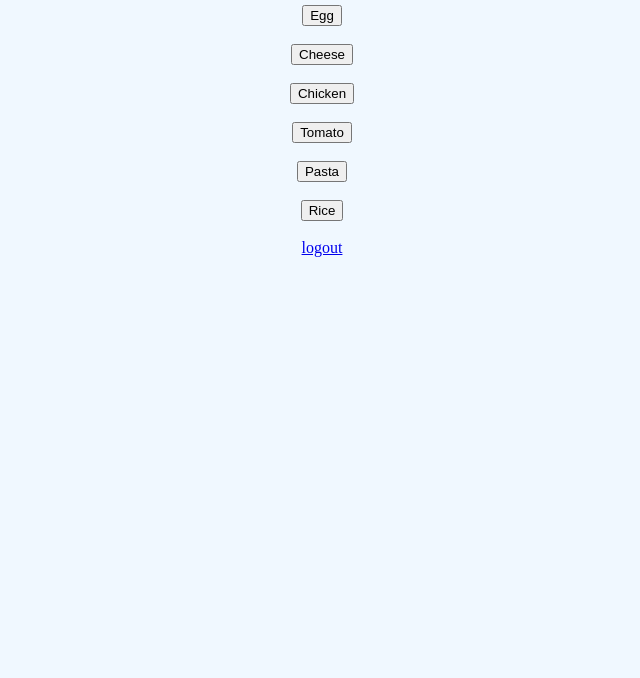
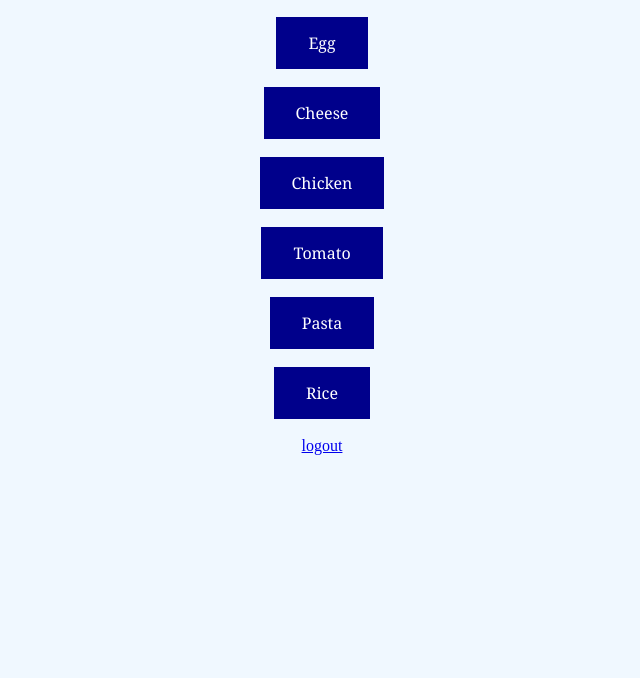
Before and after one commit to comp426-2022-fall/a99-group23, a website: page frontend/checklist.html in a window 1280 px wide. Shown: the part 122-800 px from the top of the page, without its empty margins (318-958 px from the left). Drawn offline with Linux system fonts and the light colour scheme.

Commit message:
Adding design details

```diff
--- /dev/null
+++ b/frontend/checklist.css
@@ -0,0 +1,19 @@
+button {
+    background-color: darkblue;
+    border: none;
+    color: white;
+    padding: 15px 32px;
+    text-align: center;
+    text-decoration: none;
+    display: inline-block;
+    font-size: 16px;
+    font-family: 'Georgia', serif;
+  }
+
+h1 {
+    font-family: 'Georgia', serif;
+}
+
+h2 {
+    font-family: 'Georgia', serif;
+}
--- a/frontend/checklist.html
+++ b/frontend/checklist.html
@@ -1,42 +1,43 @@
 <!DOCTYPE html>
 <html lang = "en">
+    <link rel="stylesheet" type="text/css" href="checklist.css">
     <body style="text-align: center; background-color: aliceblue;" >
     <h1>Welcome to Recipe Maker!</h1>
     <h2>Find an easy recipe with any ingredient!</h2>
     <body>
         <div class="container">
             <a href="https://www.foodandwine.com/recipes/french-rolled-omelet">
-                <button class="btn btn-primary btn-lg">Egg</button>
+                <button class="btn">Egg</button>
             </a>
         </div>
         <br>
         <div class="container">
             <a href="https://www.thespruceeats.com/classic-baked-macaroni-and-cheese-3058166">
-                <button class="btn btn-primary btn-lg">Cheese</button>
+                <button class="btn">Cheese</button>
             </a>
         </div>
         <br>
         <div class="container">
             <a href="https://www.allrecipes.com/recipe/21659/chicken-quesadillas/">
-                <button class="btn btn-primary btn-lg">Chicken</button>
+                <button class="btn">Chicken</button>
             </a>
         </div>
         <br>
         <div class="container">
             <a href="https://www.thespruceeats.com/tomato-basil-soup-2246275">
-                <button class="btn btn-primary btn-lg">Tomato</button>
+                <button class="btn">Tomato</button>
             </a>
         </div>
         <br>
         <div class="container">
             <a href="https://www.thespruceeats.com/skillet-spaghetti-481948">
-                <button class="btn btn-primary btn-lg">Pasta</button>
+                <button class="btn">Pasta</button>
             </a>
         </div>
         <br>
         <div class="container">
             <a href="https://cooking.nytimes.com/recipes/12177-fried-rice">
-                <button class="btn btn-primary btn-lg">Rice</button>
+                <button class="btn">Rice</button>
             </a>
         </div>
         <br>
```
